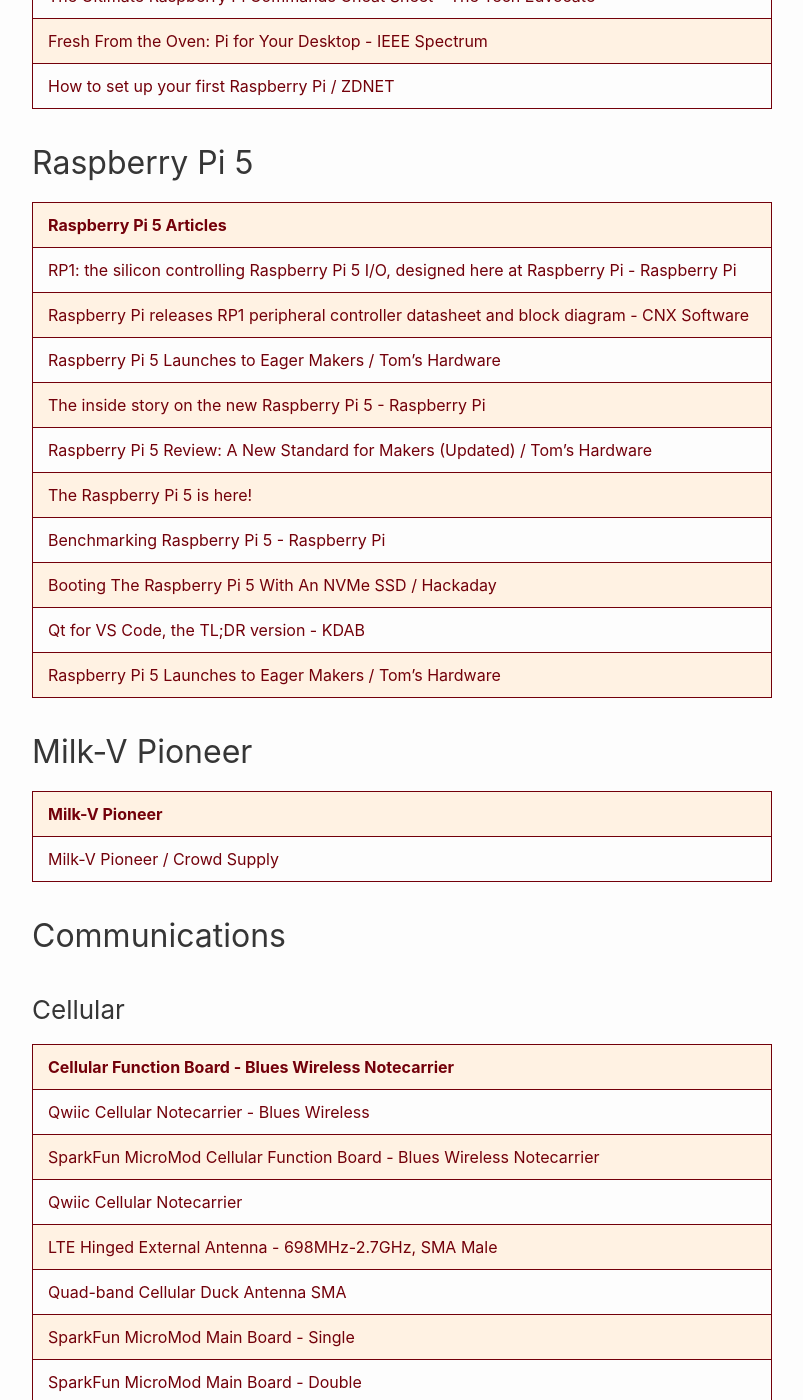
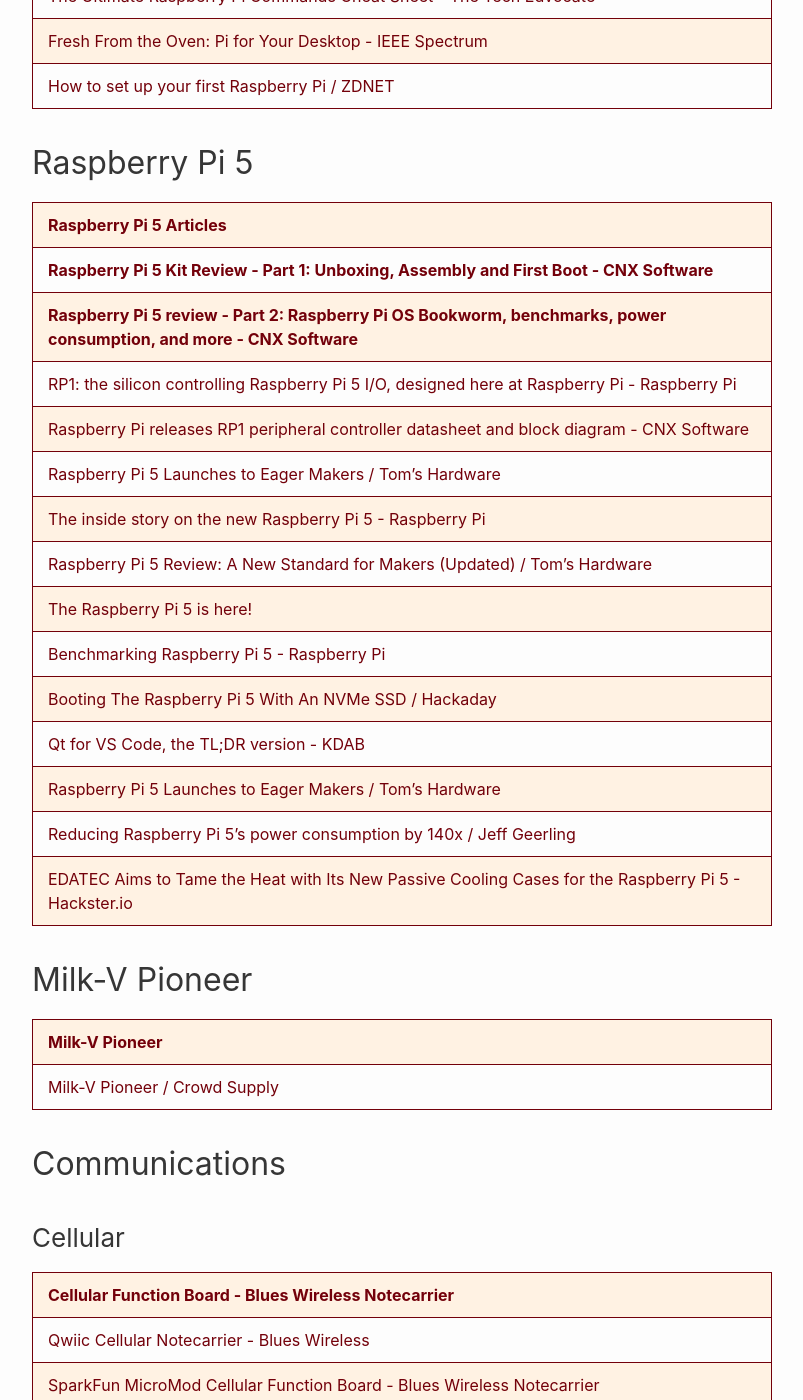
Before and after one commit to RalphHightower/RalphHightower, a Jekyll site: the page built from HardwareProjects.md, in a window 1280 px wide and 1400 px high, scrolled down 6967 px. Shown: the whole window, without its empty margins (238-1041 px from the left). Built offline with Jekyll 4.4.1, drawn with Linux system fonts in a browser that asks for light colours; our own code applies the rules of GitHub Pages for plain Markdown files.

Commit message:
[docs](doc): HardwareProjects(extended description)

```diff
--- a/HardwareProjects.md
+++ b/HardwareProjects.md
@@ -139,6 +139,8 @@ Expansion options
 
 | Raspberry Pi 5 Articles |
 |---|
+| **[Raspberry Pi 5 Kit Review - Part 1: Unboxing, Assembly and First Boot - CNX Software](https://www.cnx-software.com/2023/10/31/raspberry-pi-5-kit-review-unboxing-assembly-boot/ )** |
+| **[Raspberry Pi 5 review - Part 2: Raspberry Pi OS Bookworm, benchmarks, power consumption, and more - CNX Software](https://www.cnx-software.com/2023/11/05/raspberry-pi-5-review-raspberry-pi-os-bookworm-benchmarks-power-consumption/ )** |
 | [RP1: the silicon controlling Raspberry Pi 5 I/O, designed here at Raspberry Pi - Raspberry Pi](https://www.raspberrypi.com/news/rp1-the-silicon-controlling-raspberry-pi-5-i-o-designed-here-at-raspberry-pi/ ) |
 | [Raspberry Pi releases RP1 peripheral controller datasheet and block diagram - CNX Software](https://www.cnx-software.com/2023/10/07/raspberry-pi-rp1-datasheet-block-diagram/ ) |
 | [Raspberry Pi 5 Launches to Eager Makers / Tom's Hardware](https://www.tomshardware.com/news/raspberry-pi-5-launches-to-eager-makers ) |
@@ -149,6 +151,8 @@ Expansion options
 | [Booting The Raspberry Pi 5 With An NVMe SSD / Hackaday](https://hackaday.com/2023/10/25/booting-the-raspberry-pi-5-with-an-nvme-ssd/ ) |
 | [Qt for VS Code, the TL;DR version - KDAB](https://www.kdab.com/qt-for-vs-code-the-tldr-version/ ) |
 | [Raspberry Pi 5 Launches to Eager Makers / Tom's Hardware](https://www.tomshardware.com/news/raspberry-pi-5-launches-to-eager-makers ) |
+| [Reducing Raspberry Pi 5's power consumption by 140x / Jeff Geerling](https://www.jeffgeerling.com/blog/2023/reducing-raspberry-pi-5s-power-consumption-140x ) |
+| [EDATEC Aims to Tame the Heat with Its New Passive Cooling Cases for the Raspberry Pi 5 - Hackster\.io](https://www.hackster.io/news/edatec-aims-to-tame-the-heat-with-its-new-passive-cooling-cases-for-the-raspberry-pi-5-b8eb12804185 ) |
 
 ## Milk-V Pioneer
 
```
